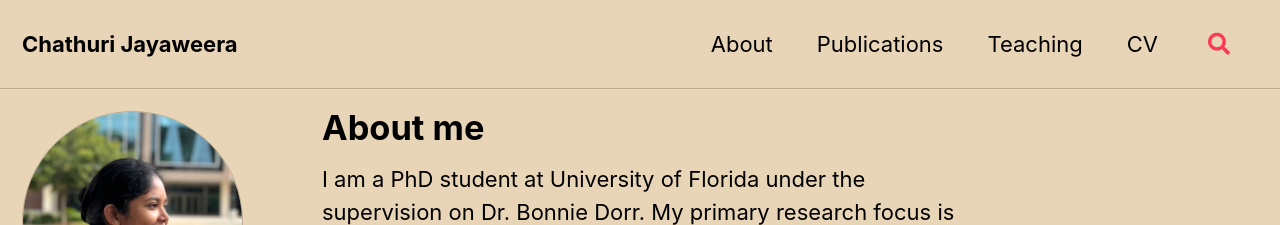
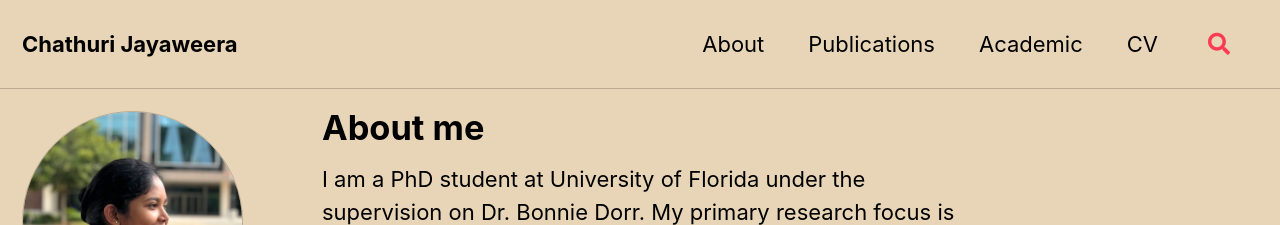
Before and after one commit to chestnutjay/chestnutjay.github.io, a Jekyll site: the page built from index.html, in a window 1280 px wide. Shown: the top 225 px of the page. Built offline with Jekyll 4.4.1, drawn with Linux system fonts in a browser that asks for light colours; cached includes are drawn as plain includes; the list of posts is cut into pages by our own code.

Commit message:
Added UF logo and changed the ordering of teaching assistance positions and renamed the file to academic.md

```diff
--- a/_data/navigation.yml
+++ b/_data/navigation.yml
@@ -9,8 +9,8 @@
   # - title: "Talks"
   #   url: /talks/
 
-  - title: "Teaching"
-    url: /teaching/
+  - title: "Academic"
+    url: /academic/
 
   # - title: "Portfolio"
   #   url: /portfolio/
--- a/_pages/teaching.md
+++ b/_pages/academic.md
@@ -1,6 +1,6 @@
 ---
-permalink: /teaching/
-title: "Teaching"
+permalink: /academic/
+title: "Academic Experince"
 author_profile: true
 layout: single
 ---
@@ -14,6 +14,19 @@
 ### **Teaching Assistant:**
 
  <table>
+ <tr>
+      <td><img src="/assets/images/UF_logo.png" width="100px">
+      <br>
+     </td>
+      <td style="border:0px">
+         <b> Teaching Assitant: </b>
+         Department of Computer & Information Science & Engineering, UF
+         <br>
+         CAP4641 - Natural Language Processing
+         <br>
+         Fall 2022, Spring 2023
+      </td>
+  </tr>
   <tr>
     <td><img src="/assets/images/uomcse_logo.png" width="100px">
     <br>
@@ -27,18 +40,4 @@
       Feb 2020 - Sep 2021
     </td>
    </tr>
-   <tr>
-      <td><img src="/assets/images/uomcse_logo.png" width="100px">
-      <br>
-     </td>
-      <td style="border:0px">
-         <b> Teaching Assitant: </b>
-         Department of Computer & Information Science & Engineering, UF
-         <br>
-         CAP4641 - Natural Language Processing
-         <br>
-         Fall 2022, Spring 2023
-      </td>
-  </tr>
-
 </table>
```
Also changed, not shown: assets/images/UF_logo.jpg (added).
